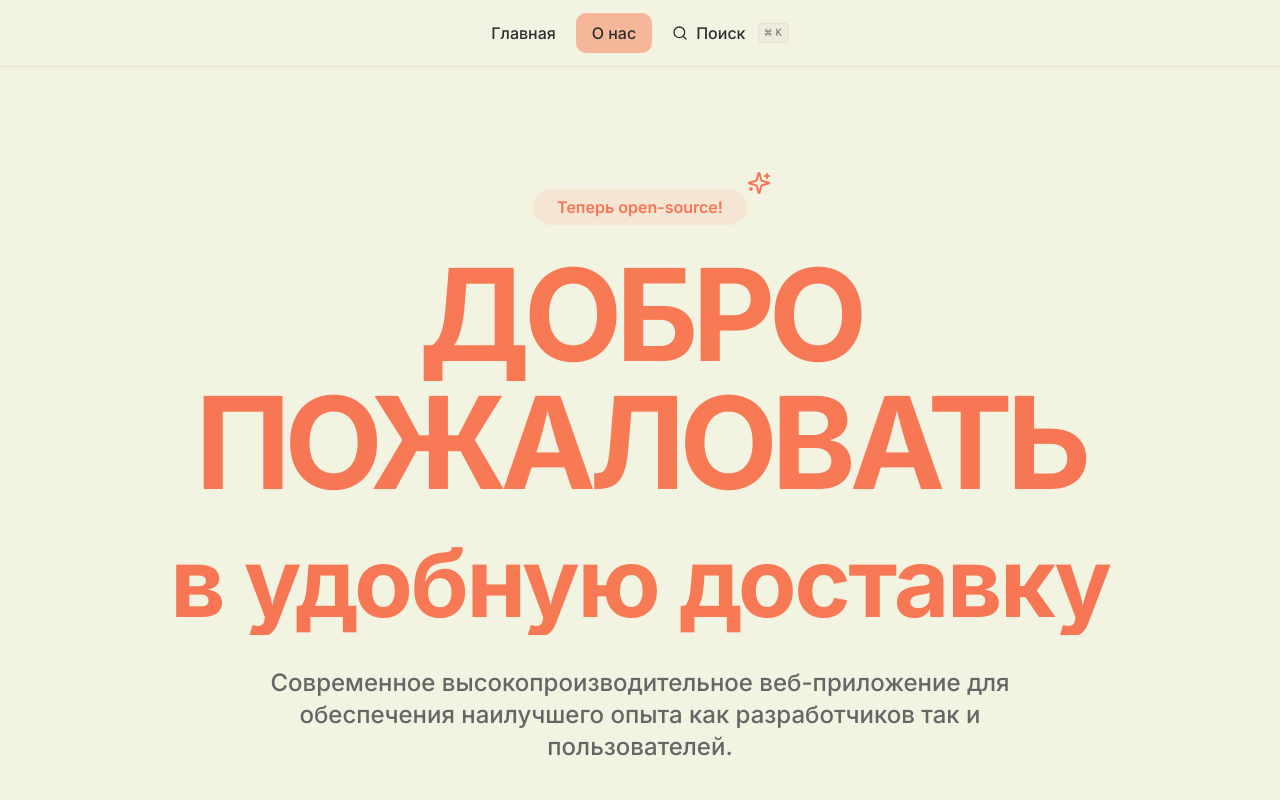
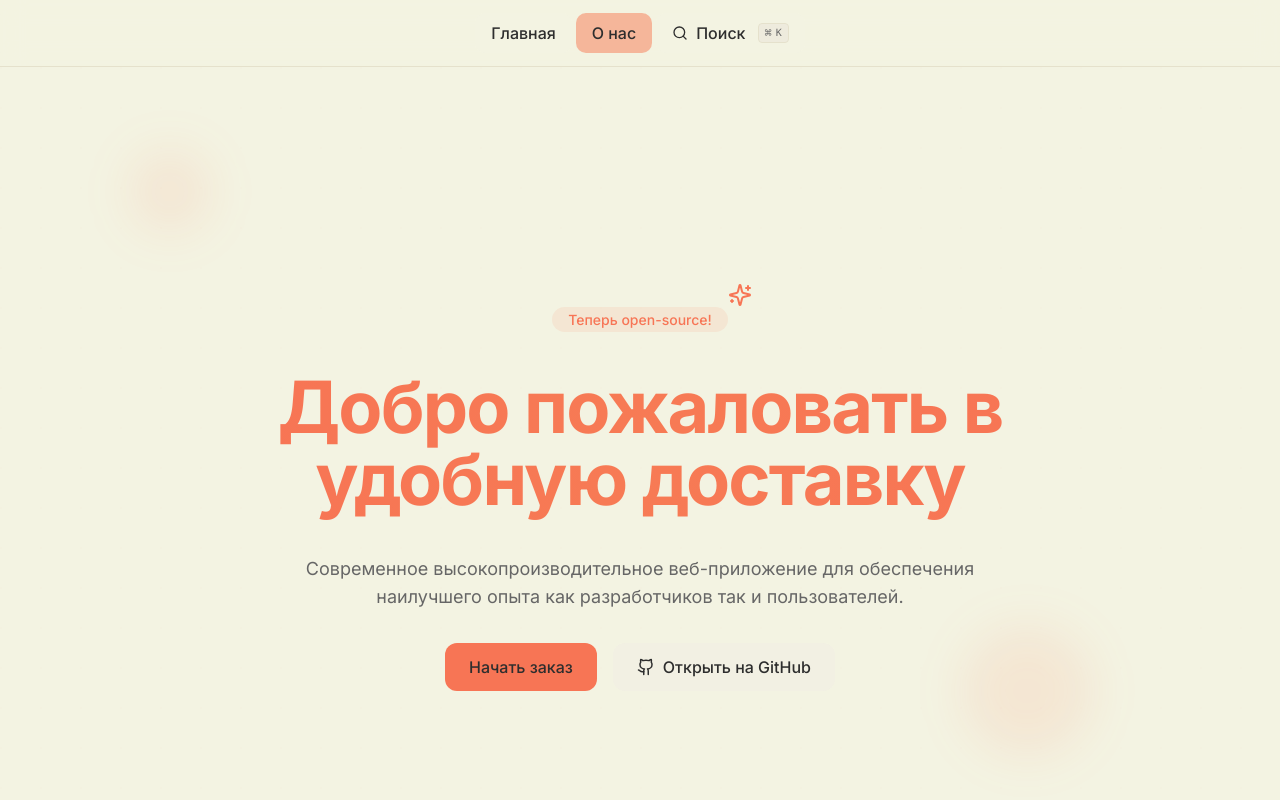
Before and after one commit to LemonPotion/lemonbite-39, a React (Vite) app: page /about in a window 1280 px wide. Shown: the top 800 px of the page. Built offline with nearby package versions, Linux system fonts and the light colour scheme; a web font is replaced by a local one.

Commit message:
Reverted to commit fbac18de6ea2be65c9646d872434ceeb93a3ddcf

```diff
--- a/src/pages/About.tsx
+++ b/src/pages/About.tsx
@@ -4,105 +4,113 @@ import { Code, Database, Server, Terminal, Laptop, Layers, FileCode, Link as Lin
 import { useTheme } from '../context/ThemeContext';
 import { motion, AnimatePresence } from 'framer-motion';
 import { Link as RouterLink } from "react-router-dom";
-
 const About = () => {
-  const { theme, toggleTheme } = useTheme();
+  const {
+    theme,
+    toggleTheme
+  } = useTheme();
   const [scrollY, setScrollY] = useState(0);
+  const [blurLevel, setBlurLevel] = useState(10); // Initial blur level
 
   // Track scrolling
   useEffect(() => {
-    const handleScroll = () => setScrollY(window.scrollY);
+    const handleScroll = () => {
+      setScrollY(window.scrollY);
+    };
     window.addEventListener('scroll', handleScroll);
     return () => window.removeEventListener('scroll', handleScroll);
   }, []);
 
-  // Оптимизированные анимации
+  // Fade in effect by reducing blur
+  useEffect(() => {
+    // Start with high blur and reduce it over time
+    const blurAnimation = setTimeout(() => {
+      setBlurLevel(0);
+    }, 100); // Small delay before starting animation
+
+    return () => clearTimeout(blurAnimation);
+  }, []);
   const containerAnimation = {
-    hidden: { opacity: 0 },
+    hidden: {
+      opacity: 0
+    },
     show: {
       opacity: 1,
-      transition: { staggerChildren: 0.1, duration: 0.3 }
+      transition: {
+        staggerChildren: 0.06 // Faster staggering
+      }
     }
   };
-
   const itemAnimation = {
-    hidden: { opacity: 0, y: 15 },
+    hidden: {
+      opacity: 0,
+      y: 20
+    },
     show: {
       opacity: 1,
       y: 0,
-      transition: { duration: 0.4, ease: "easeOut" }
+      transition: {
+        duration: 0.5 // Faster animation
+      }
     }
   };
-
   const techStacks = {
-    backend: [
-      {
+    backend: [{
       name: "ASP.NET Core",
       description: "Современный кроссплатформенный веб-фреймворк",
       icon: <Server className="text-accent" size={40} />
-      },
-      {
+    }, {
       name: "Entity Framework Core",
       description: "Современная ORM для .NET",
       icon: <Database className="text-accent" size={40} />
-      },
-      {
+    }, {
       name: ".NET 8",
       description: "Новейшая платформа .NET",
       icon: <Code className="text-accent" size={40} />
-      },
-      {
+    }, {
       name: "PostgreSQL",
       description: "Продвинутая база данных с открытым исходным кодом",
       icon: <Database className="text-accent" size={40} />
-      },
-      {
+    }, {
       name: "MediatR",
       description: "Реализация паттерна CQRS",
       icon: <Layers className="text-accent" size={40} />
-      },
-      {
+    }, {
       name: "AutoMapper",
       description: "Решение для маппинга объектов",
       icon: <FileCode className="text-accent" size={40} />
-      }
-    ],
-    frontend: [
-      {
+    }],
+    frontend: [{
       name: "React 18",
       description: "Современная UI библиотека",
       icon: <Laptop className="text-accent" size={40} />
-      },
-      {
+    }, {
       name: "TypeScript",
       description: "Типизированный JavaScript",
       icon: <Terminal className="text-accent" size={40} />
-      },
-      {
+    }, {
       name: "Tailwind CSS",
       description: "CSS фреймворк основанный на утилитах",
       icon: <FileCode className="text-accent" size={40} />
-      },
-      {
+    }, {
       name: "React Query",
       description: "Библиотека для получения данных",
       icon: <LinkIcon className="text-accent" size={40} />
-      },
-      {
+    }, {
       name: "Framer Motion",
       description: "Библиотека анимаций",
       icon: <ChartBar className="text-accent" size={40} />
-      },
-      {
+    }, {
       name: "shadcn/ui",
       description: "Библиотека UI компонентов",
       icon: <Layers className="text-accent" size={40} />
-      }
-    ]
+    }]
   };
-
-  const FeatureCard = ({ icon, title, details }) => (
-    <div className="glass-card relative overflow-hidden">
+  const FeatureCard = ({
+    icon,
+    title,
+    details
+  }) => <div className="glass-card relative overflow-hidden">
       <div className="absolute top-0 left-0 w-full h-1 bg-gradient-to-r from-primary to-accent opacity-80"></div>
       <div className="p-6 z-10 relative">
         <div className="mb-4 flex items-center justify-center w-14 h-14 rounded-xl bg-primary/10 text-primary">
@@ -112,135 +120,141 @@ const About = () => {
         <p className="text-muted-foreground">{details}</p>
       </div>
       <div className="absolute bottom-0 right-0 w-24 h-24 bg-primary/5 rounded-full -mr-12 -mb-12"></div>
-    </div>
-  );
-
-  return (
-    <AnimatePresence>
-      <motion.div
-        className="min-h-screen bg-background text-foreground"
-        initial={{ opacity: 0 }}
-        animate={{ opacity: 1 }}
-        transition={{ duration: 0.5 }}
-      >
+    </div>;
+  return <AnimatePresence>
+      <motion.div className="min-h-screen bg-background text-foreground" initial={{
+      opacity: 0
+    }} animate={{
+      opacity: 1
+    }} transition={{
+      duration: 0.6,
+      ease: "easeOut"
+    }} // Faster fade-in
+    style={{
+      filter: `blur(${blurLevel}px)`,
+      transition: "filter 0.8s cubic-bezier(0.17, 0.67, 0.83, 0.97)" // Faster blur transition
+    }}>
         <div className="sticky top-0 z-50 bg-background/80 backdrop-blur-md border-b border-border py-[13px]">
           <div className="flex items-center justify-between max-w-7xl mx-auto w-full px-4">
             <Navigation />
           </div>
         </div>
 
-        <section className="relative overflow-hidden py-20 md:py-32">
+        <section className="relative overflow-hidden py-20 md:py-[240px]">
           <div className="absolute inset-0 -z-10 opacity-10">
             <div className="absolute inset-0 bg-grid-pattern"></div>
           </div>
 
-          <motion.div
-            initial={{ opacity: 0, y: 20 }}
-            animate={{ opacity: 1, y: 0 }}
-            transition={{ duration: 0.5 }}
-            className="container mx-auto px-4"
-          >
-            <div className="max-w-5xl mx-auto text-center relative">
-              <motion.div
-                initial={{ scale: 0.9, opacity: 0 }}
-                animate={{ scale: 1, opacity: 1 }}
-                transition={{ delay: 0.1, duration: 0.3 }}
-                className="mb-8 inline-block"
-              >
+          <motion.div initial={{
+          opacity: 0,
+          y: 20
+        }} animate={{
+          opacity: 1,
+          y: 0
+        }} transition={{
+          duration: 0.6,
+          // Faster animation
+          ease: "easeOut"
+        }} className="container mx-auto px-4">
+            <div className="max-w-3xl mx-auto text-center relative">
+              <motion.div initial={{
+              scale: 0.9,
+              opacity: 0
+            }} animate={{
+              scale: 1,
+              opacity: 1
+            }} transition={{
+              delay: 0.1,
+              // Faster delay
+              duration: 0.4 // Faster animation
+            }} className="mb-6 inline-block">
                 <span className="inline-block relative">
                   <Sparkles className="absolute -top-6 -right-6 text-primary w-6 h-6" />
-                  <span className="px-6 py-2 rounded-full bg-primary/10 text-primary text-base font-semibold">
-                    Теперь open-source!
-                  </span>
+                  <span className="px-4 py-1 rounded-full bg-primary/10 text-primary text-sm font-medium">Теперь open-source!</span>
                 </span>
               </motion.div>
 
-              <motion.h1
-                className="font-black text-6xl md:text-8xl lg:text-9xl tracking-tighter mb-8 gradient-text leading-none"
-                initial={{ opacity: 0, y: 20 }}
-                animate={{ opacity: 1, y: 0 }}
-                transition={{ duration: 0.5, delay: 0.2 }}
-                style={{
-                  fontFamily: "'Inter', -apple-system, BlinkMacSystemFont, sans-serif",
-                  fontWeight: 900,
-                  letterSpacing: "-0.05em"
-                }}
-              >
-                ДОБРО ПОЖАЛОВАТЬ
-                <br />
-                <span className="text-5xl md:text-7xl lg:text-8xl font-extrabold tracking-tight">
-                  в удобную доставку
-                </span>
+              <motion.h1 className="font-bold text-5xl tracking-tight mb-6 gradient-text py-[16px] md:text-7xl" initial={{
+              opacity: 0,
+              y: 20
+            }} animate={{
+              opacity: 1,
+              y: 0
+            }} transition={{
+              duration: 0.5,
+              delay: 0.2
+            }}>
+                Добро пожаловать в удобную доставку
               </motion.h1>
 
-              <motion.p
-                className="text-muted-foreground mb-10 max-w-3xl mx-auto text-xl md:text-2xl font-medium leading-relaxed"
-                initial={{ opacity: 0, y: 20 }}
-                animate={{ opacity: 1, y: 0 }}
-                transition={{ duration: 0.5, delay: 0.3 }}
-              >
+              <motion.p className="text-muted-foreground mb-8 max-w-2xl mx-auto text-lg" initial={{
+              opacity: 0,
+              y: 20
+            }} animate={{
+              opacity: 1,
+              y: 0
+            }} transition={{
+              duration: 0.5,
+              delay: 0.3
+            }}>
                 Современное высокопроизводительное веб-приложение для обеспечения наилучшего опыта как разработчиков так и пользователей.
               </motion.p>
 
-              <motion.div
-                className="flex flex-wrap justify-center gap-6"
-                initial={{ opacity: 0 }}
-                animate={{ opacity: 1 }}
-                transition={{ delay: 0.4, duration: 0.4 }}
-              >
-                <RouterLink
-                  to="/"
-                  className="px-8 py-4 rounded-xl bg-primary text-primary-foreground font-bold text-lg hover:bg-primary/90 transition-all hover:scale-105"
-                >
+              <motion.div className="flex flex-wrap justify-center gap-4" initial={{
+              opacity: 0
+            }} animate={{
+              opacity: 1
+            }} transition={{
+              delay: 0.4,
+              duration: 0.5
+            }}>
+                <RouterLink to="/" className="px-6 py-3 rounded-xl bg-primary text-primary-foreground font-medium hover:bg-primary/90 transition-all">
                   Начать заказ
                 </RouterLink>
-                <a
-                  href="https://github.com/LemonPotion/lemonbite-39.git"
-                  target="_blank"
-                  rel="noreferrer"
-                  className="flex items-center gap-3 px-8 py-4 rounded-xl bg-secondary text-secondary-foreground font-bold text-lg hover:bg-secondary/80 transition-all hover:scale-105"
-                >
-                  <Github size={20} />
+                <a href="https://github.com/LemonPotion/lemonbite-39.git" target="_blank" rel="noreferrer" className="flex items-center gap-2 px-6 py-3 rounded-xl bg-secondary text-secondary-foreground font-medium hover:bg-secondary/80 transition-all">
+                  <Github size={18} />
                   <span>Открыть на GitHub</span>
                 </a>
               </motion.div>
+
             </div>
           </motion.div>
 
-          {/* Оптимизированные фоновые анимации */}
           <div className="absolute inset-0 -z-10 overflow-hidden">
-            <motion.div
-              className="absolute top-[10%] left-[10%] w-20 h-20 rounded-full bg-primary/10 blur-xl"
-              animate={{ x: [0, 10, 0], y: [0, -10, 0] }}
-              transition={{ repeat: Infinity, duration: 8, ease: "easeInOut" }}
-            />
-            <motion.div
-              className="absolute bottom-[20%] right-[15%] w-32 h-32 rounded-full bg-accent/10 blur-xl"
-              animate={{ x: [0, -15, 0], y: [0, 15, 0] }}
-              transition={{ repeat: Infinity, duration: 10, ease: "easeInOut" }}
-            />
+            <motion.div className="absolute top-[10%] left-[10%] w-20 h-20 rounded-full bg-primary/10 blur-xl" animate={{
+            x: [0, 10, 0, -10, 0],
+            y: [0, -10, 0, 10, 0]
+          }} transition={{
+            repeat: Infinity,
+            duration: 6,
+            ease: "easeInOut"
+          }} />
+            <motion.div className="absolute bottom-[20%] right-[15%] w-32 h-32 rounded-full bg-accent/10 blur-xl" animate={{
+            x: [0, -15, 0, 15, 0],
+            y: [0, 15, 0, -15, 0]
+          }} transition={{
+            repeat: Infinity,
+            duration: 7,
+            ease: "easeInOut"
+          }} />
           </div>
         </section>
 
-        {/* Остальные секции остаются без изменений */}
         <section className="py-20 relative">
           <div className="container mx-auto px-4">
-            <motion.div
-              variants={itemAnimation}
-              initial="hidden"
-              whileInView="show"
-              viewport={{ once: true, margin: "-100px" }}
-              className="text-center mb-16"
-            >
+            <motion.div variants={itemAnimation} initial="hidden" whileInView="show" viewport={{
+            once: true,
+            margin: "-100px"
+          }} className="text-center mb-16">
               <span className="px-4 py-1 rounded-full bg-primary/10 text-primary text-sm font-medium mb-4 inline-block">
                 Наш стек технологий
               </span>
-              <h2 className="text-3xl md:text-4xl font-bold mb-4">Удобный стек</h2>
+              <h2 className="text-3xl md:text-4xl font-bold mb-4">Удобный стек
+              </h2>
               <p className="text-muted-foreground max-w-2xl mx-auto">
                 Наше приложение использует современные инструменты разработки для обеспечения производительности, масштабируемости и поддерживаемости.
               </p>
             </motion.div>
-
 
             <div className="mb-20">
               <motion.h3 className="text-2xl font-semibold mb-8 text-center" variants={itemAnimation} initial="hidden" whileInView="show" viewport={{
@@ -284,7 +298,6 @@ const About = () => {
           </div>
         </section>
 
-
         <section className="py-20 bg-gradient-to-b from-background to-background/60">
           <div className="container mx-auto px-4">
             <motion.div className="text-center mb-16" variants={itemAnimation} initial="hidden" whileInView="show" viewport={{
@@ -307,7 +320,6 @@ const About = () => {
             </div>
           </div>
         </section>
-
 
         <section className="py-24 relative overflow-hidden">
           <div className="container mx-auto px-4">
@@ -389,8 +401,6 @@ const About = () => {
           </div>
         </section>
       </motion.div>
-    </AnimatePresence>
-  );
+    </AnimatePresence>;
 };
-
 export default About;
```
Lines whose indentation alone changed are shown as unchanged.
